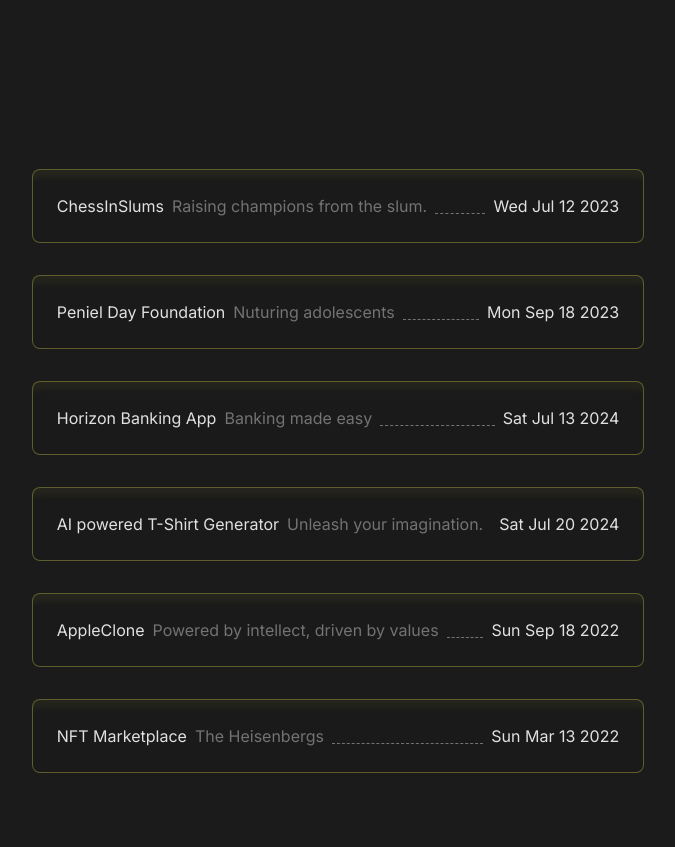
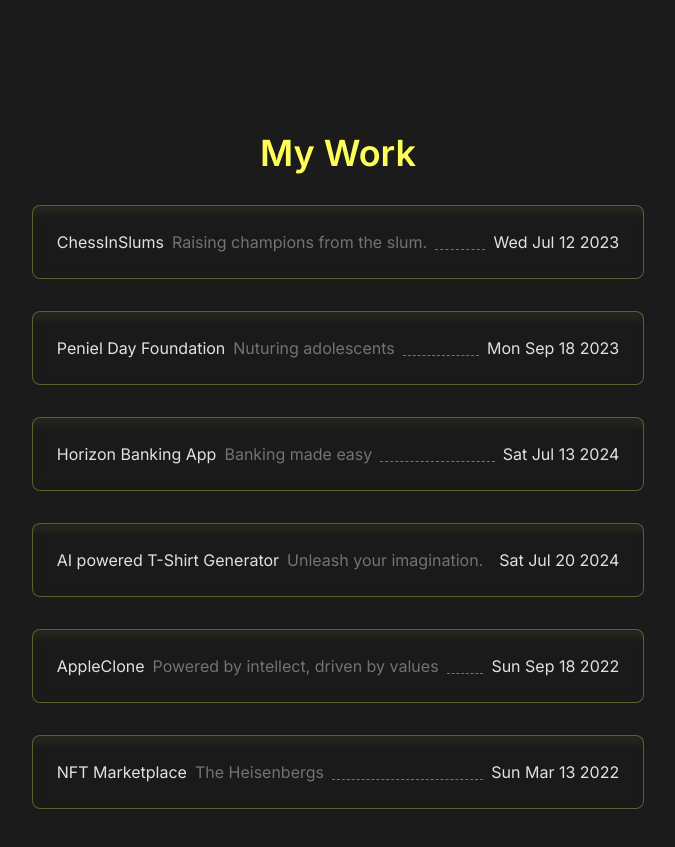
Before and after one commit to Ayomidemi/peaseadeniji, a Next.js app: page / in a window 1280 px wide. Shown: the part 2300-3147 px from the top of the page, without its empty margins (302-977 px from the left). Built offline with nearby package versions, Linux system fonts and the light colour scheme; no server answers.

Commit message:
projects header

```diff
--- a/src/app/(sub pages)/projects/page.tsx
+++ b/src/app/(sub pages)/projects/page.tsx
@@ -27,7 +27,11 @@
         className="-z-50 w-full h-full object-cover object-center opacity-40"
       /> */}
 
-      <div className="flex items-center justify-center">
+      <div className="flex flex-col items-center justify-center">
+        <h1 className="text-accent font-semibold text-center text-4xl capitalize mb-8">
+          My Work
+        </h1>
+
         <ProjectsList projects={projectsData} />
       </div>
 
```
